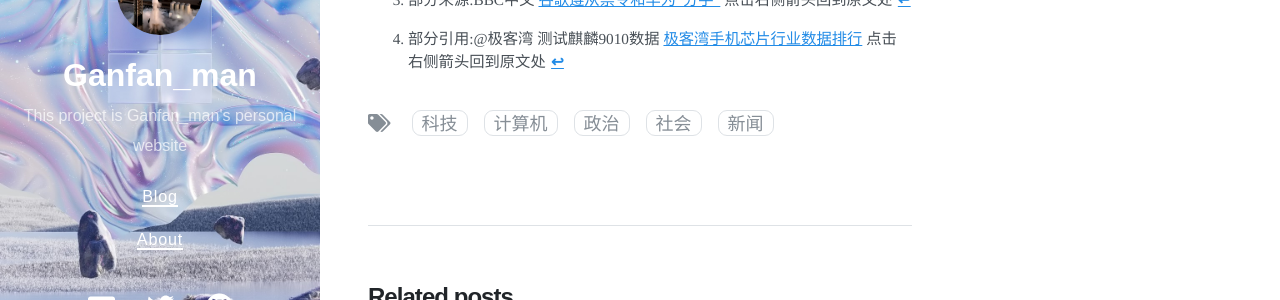
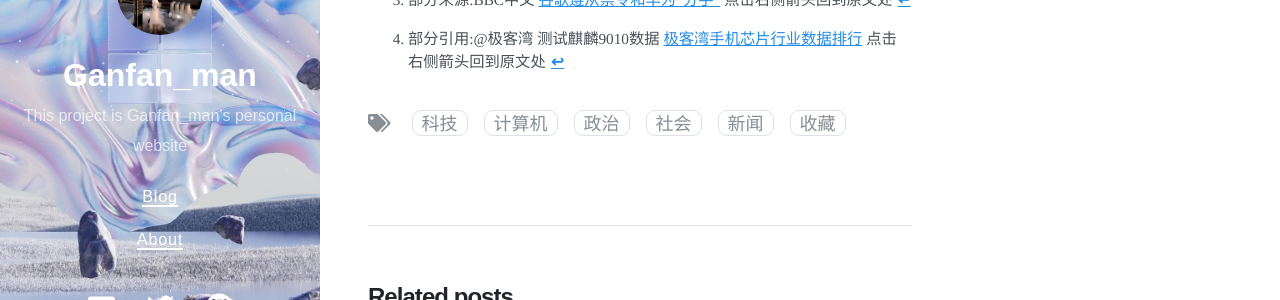
Before and after one commit to Gan-fan-man/ganfan_man.github.io, a Jekyll site: the page built from _posts/2024-12-04-关于中国科技发展及川普上台对中国科技影响的研究.md, in a window 1280 px wide and 900 px high, scrolled down 9101 px. Shown: the part 308-608 px from the top of the window. Built offline with Jekyll 4.4.1, drawn with Linux system fonts in a browser that asks for light colours; nearby versions of some CDN libraries.

Commit message:
提交update

```diff
--- a/_posts/2024-12-04-关于中国科技发展及川普上台对中国科技影响的研究.md
+++ b/_posts/2024-12-04-关于中国科技发展及川普上台对中国科技影响的研究.md
@@ -3,7 +3,7 @@ layout: post
 title: 从美国政治到中国科技
 date: 2024-12-04 18:50 +0800
 last_modified_at: 2024-12-05 21:20:00 +0800
-tags: [科技,计算机,政治,社会,新闻]
+tags: [科技,计算机,政治,社会,新闻,收藏]
 toc:  true
 ---
 关于中国科技发展及川普上台对中国科技影响的研究
```
Also changed, not shown: _posts/2024-12-04-对AI的看法.md (+1 -1 lines).
